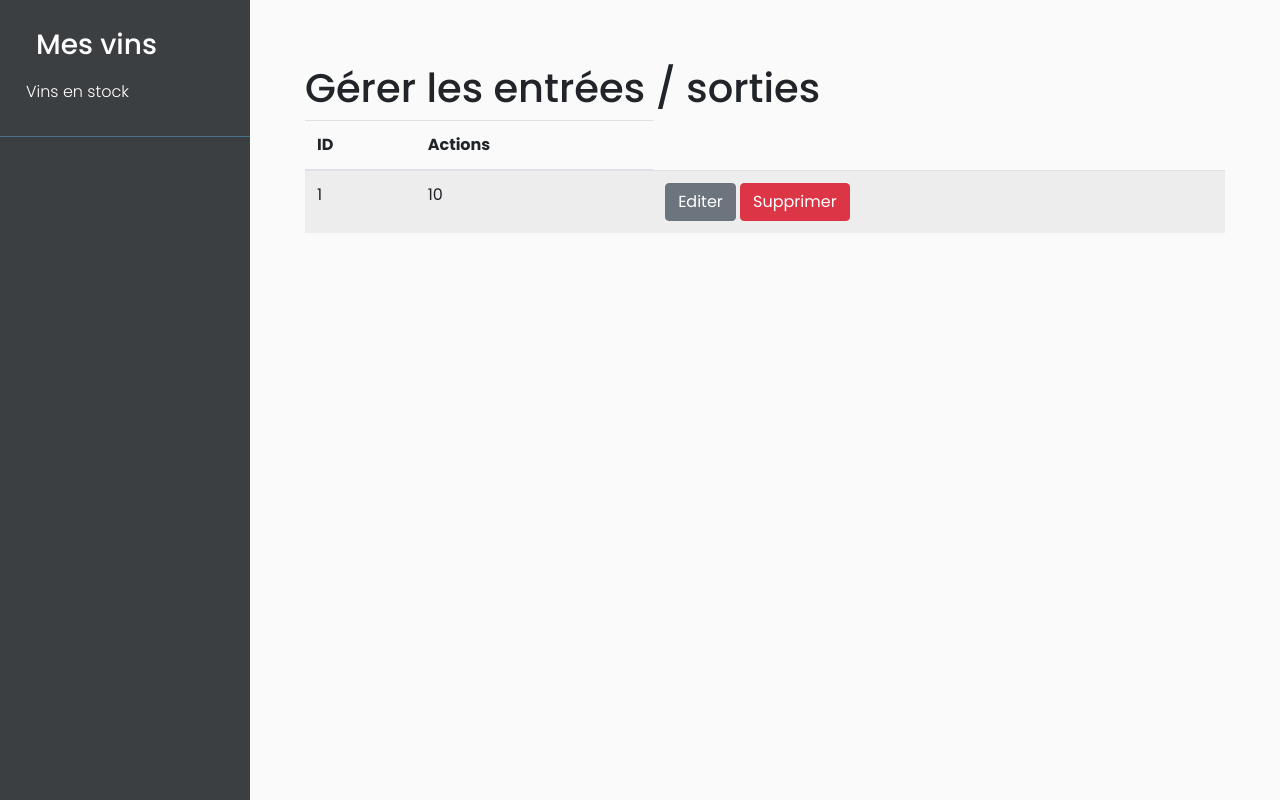
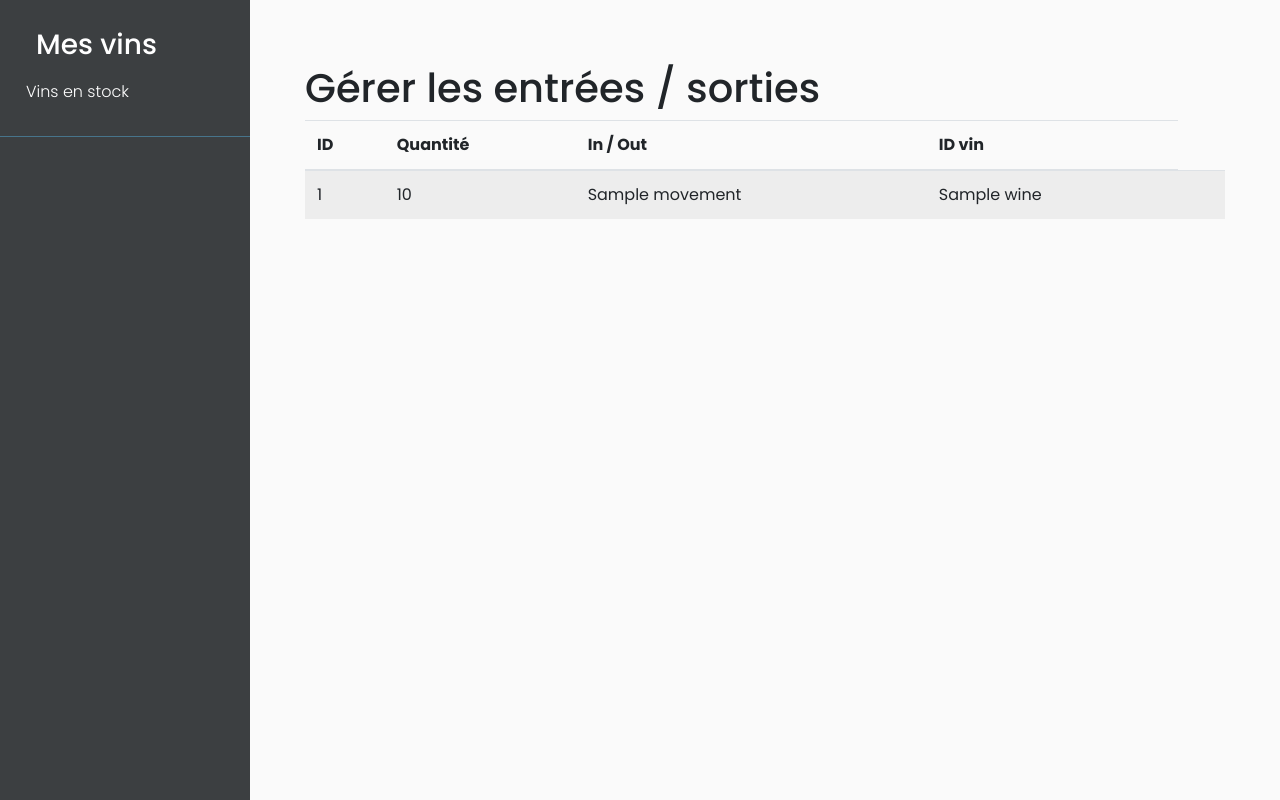
Before and after one commit to philmassart/bibo, a Symfony app: template templates/stock/index.html.twig in a window 1280 px wide. Run offline with Twig, Linux system fonts and the light colour scheme; the template is opened without the code that fills it: most values are stand-ins (such as "Sample title", 1, 10 or a date in 2020); some libraries are stand-ins or nearby versions.

Commit message:
stock index (admin/movement): consultation only

```diff
--- a/src/Form/StockType.php
+++ b/src/Form/StockType.php
@@ -20,6 +20,9 @@ class StockType extends AbstractType
                 'choices' => Stock::MOVEMENT,
                 'label' => "form.movement"
             ])
+            ->add('wine', null, [
+                'label' => "form.wine"
+            ])
             ->add('comment', null, [
                 'label' => "form.comment"
             ])
--- a/templates/stock/index.html.twig
+++ b/templates/stock/index.html.twig
@@ -18,21 +18,25 @@
                 <thead>
                 <tr>
                     <th>ID</th>
-                    <th>Actions</th>
+                    <th>Quantité</th>
+                    <th>In / Out</th>
+                    <th>ID vin</th>
                 </tr>
                 </thead>
                 <tbody>
                 {% for stock in stocks %}
                     <tr>
-                        <td>{{ movement.id }} </td>
-                        <td>{{ movement.quantity }} </td>
+                        <td>{{ stock.id }} </td>
+                        <td>{{ stock.quantity }} </td>
+                        <td>{{ stock.movement|trans }} </td>
+                        <td>{{ stock.wine.name|default}} </td>
                         <td>
-                            <a href="{{ path ('movement.edit', {id: movement.id}) }}" class="btn btn-secondary">Editer</a>
-                            <form method="post" action="{{ path('movement.delete', {id: movement.id}) }}"
-                                  style="display: inline-block" onsubmit="return confirm('Êtes-vous certain?')">
-                                <input type="hidden" name="_method" value="DELETE">
-                                <input type="hidden" name="_token" value="{{ csrf_token('delete' ~ movement.id) }}">
-                                <button class="btn btn-danger">Supprimer</button>
+{#                            <a href="{{ path ('stock.edit', {id: stock.id}) }}" class="btn btn-secondary">Editer</a>#}
+{#                            <form method="post" action="{{ path('stock.delete', {id: stock.id}) }}"#}
+{#                                  style="display: inline-block" onsubmit="return confirm('Êtes-vous certain?')">#}
+{#                                <input type="hidden" name="_method" value="DELETE">#}
+{#                                <input type="hidden" name="_token" value="{{ csrf_token('delete' ~ movement.id) }}">#}
+{#                                <button class="btn btn-danger">Supprimer</button>#}
                             </form>
                         </td>
                     </tr>
```
Also changed, not shown: src/Controller/StockController.php (+11 -0 lines), templates/stock/edit.html.twig (deleted, +0 -15 lines).
